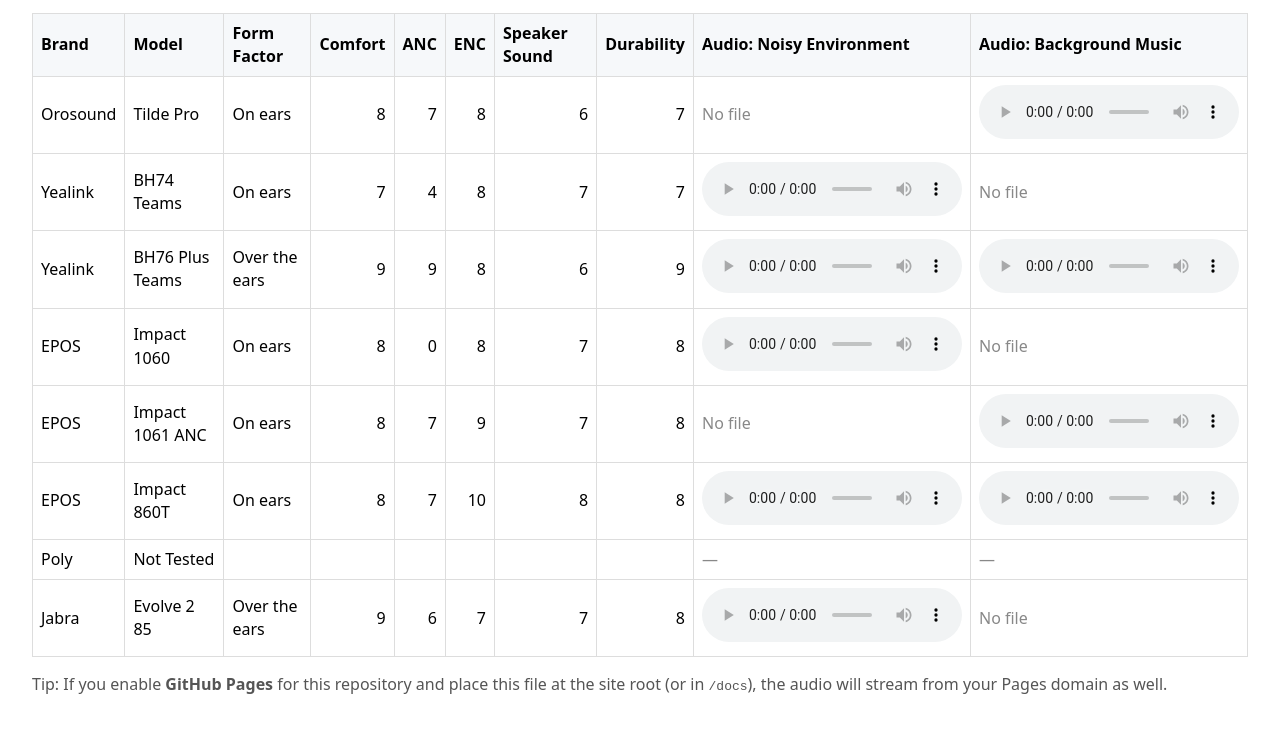
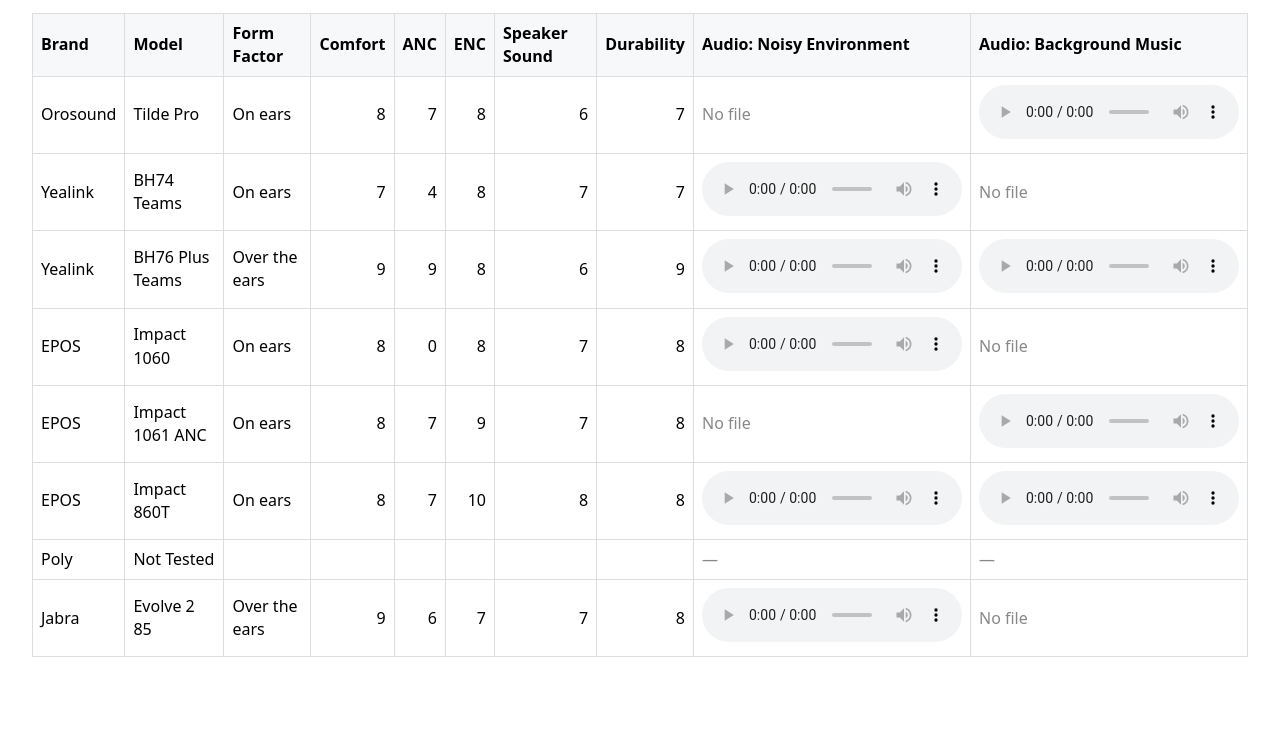
Before and after one commit to dm1090/HeadPhoneTest, a plain HTML site: page index.html in a window 1280 px wide. Shown: the part 109-838 px from the top of the page. After the commit the page ends 800 px from the top, so only its background shows below. Drawn offline with Linux system fonts and the light colour scheme.

Commit message:
Clean up the index.html
Removed tip.

```diff
--- a/index.html
+++ b/index.html
@@ -175,8 +175,5 @@
     </tbody>
   </table>
 
-  <p style="margin-top:1rem;color:#555;">
-    Tip: If you enable <strong>GitHub Pages</strong> for this repository and place this file at the site root (or in <code>/docs</code>), the audio will stream from your Pages domain as well.
-  </p>
 </body>
 </html>
```
